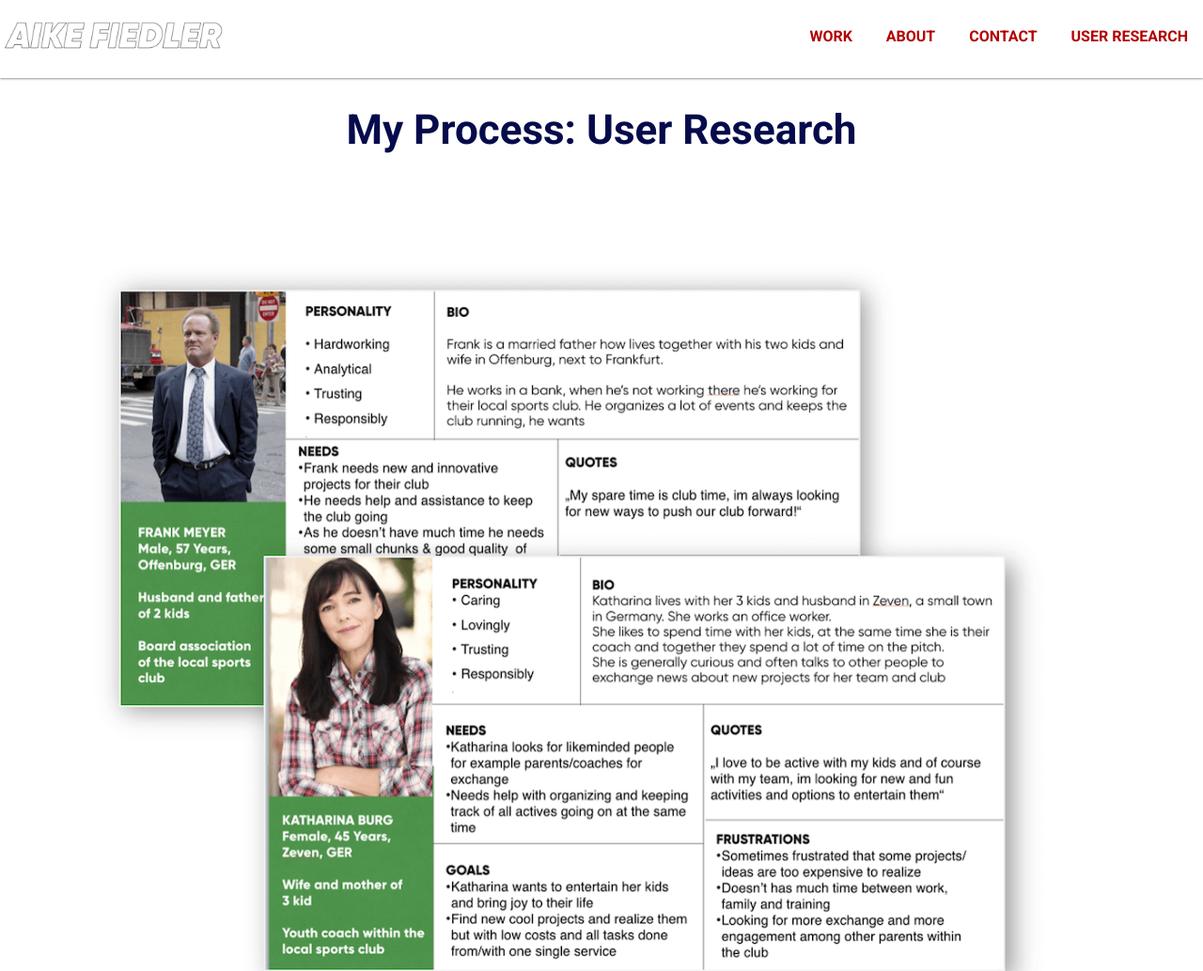
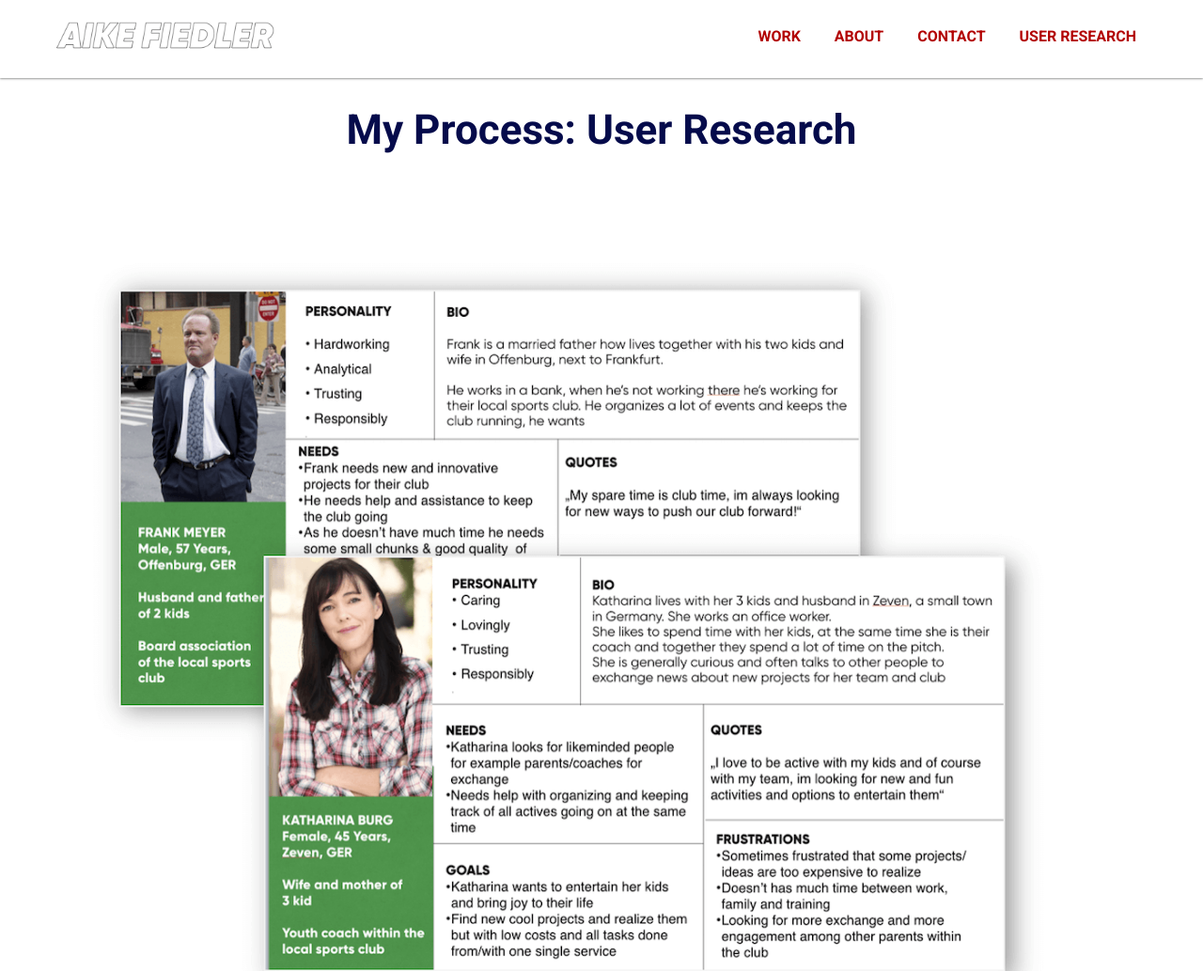
Before and after one commit to Eisman24/Portfolio-Site-Aike-Fiedler-Exercise-1.4.-, a plain HTML site: page userResearch.html in a window 1280 px wide. Shown: the top 1033 px of the page at 94% size. Drawn offline with nearby package versions, Linux system fonts and the light colour scheme.

Commit message:
Update userResearch.html

```diff
--- a/userResearch.html
+++ b/userResearch.html
@@ -12,9 +12,11 @@
   <title>Portfolio UX Design | Aike Fiedler </title>
 </head>
 
-<body id="Project1 ">
+<body>
   <header>
-    <div><img class="logo" src="img/nav/logo.png" alt="Aike Fiedler UX Design Logo">
+    <div id="userResearch">
+      <div class="container">
+        <img class="logo" src="img/nav/logo.png" alt="Aike Fiedler UX Design Logo">
         <nav>
           <ul>
             <li><a href="index.html">Work</a></li>
```
Lines whose indentation alone changed are shown as unchanged.
